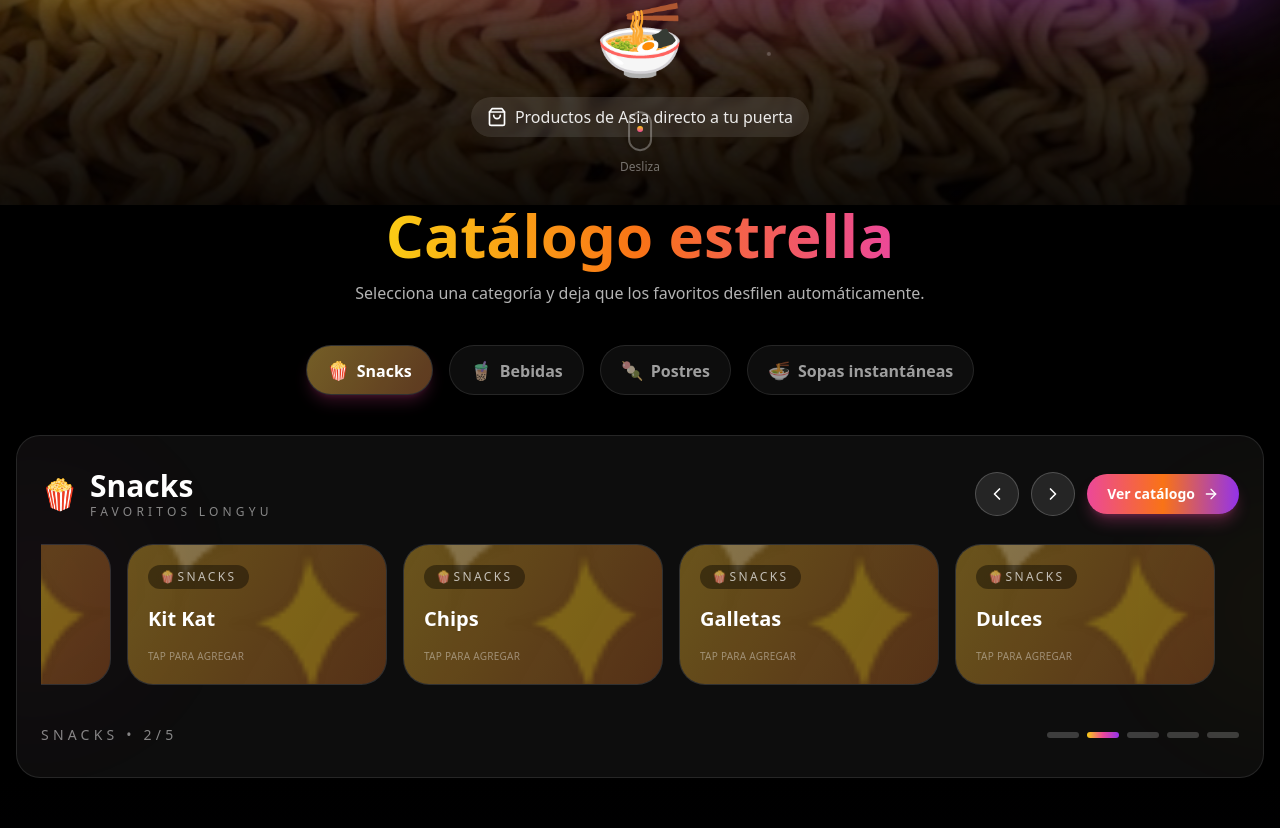
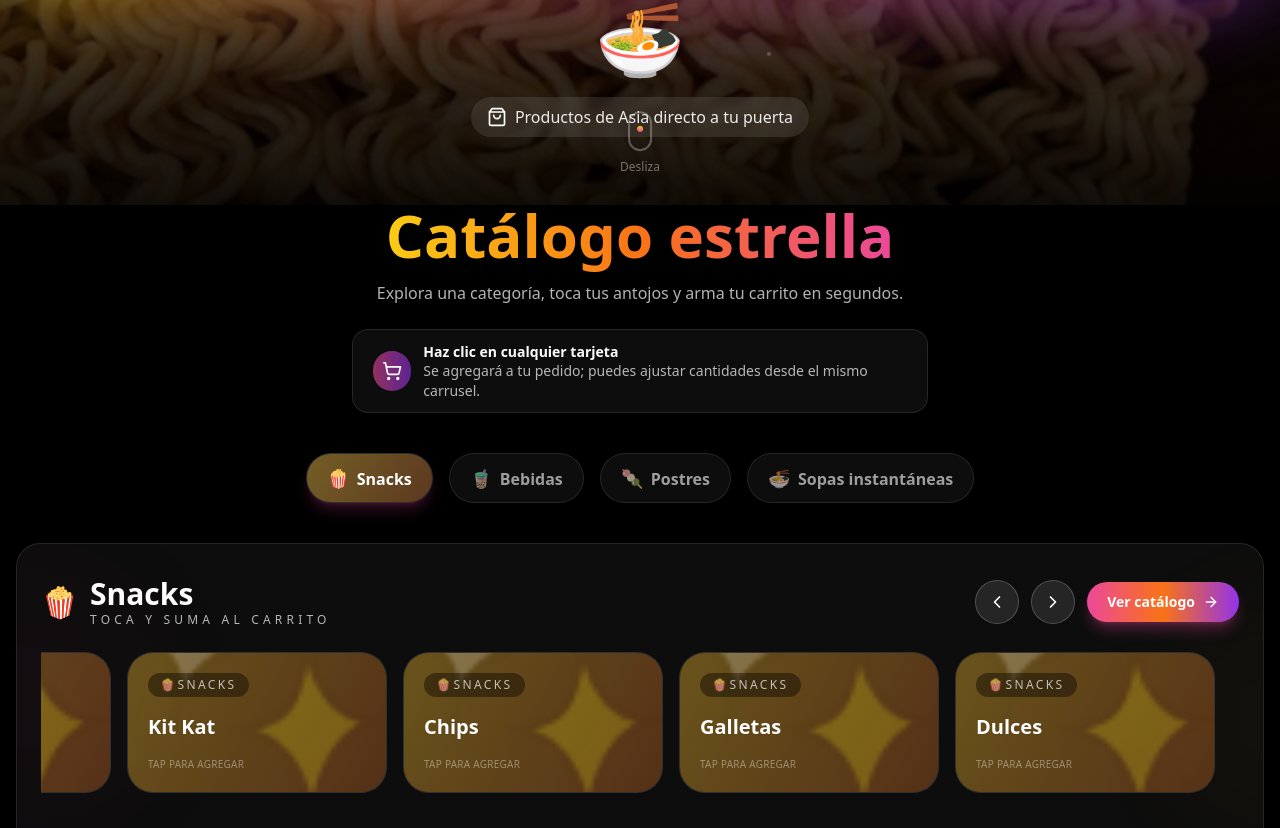
Before and after one commit to Serverket/longyu-shop, a React (Create React App) app: page / in a window 1280 px wide. Shown: the part 595-1423 px from the top of the page. Built offline with nearby package versions, Linux system fonts and the light colour scheme; a web font is replaced by a local one.

Commit message:
feat: enhance product carousel UI and cart interaction.

```diff
--- a/src/components/ProductCarousel.jsx
+++ b/src/components/ProductCarousel.jsx
@@ -1,6 +1,6 @@
 import React, { useMemo, useState, useRef, useEffect, useCallback } from 'react';
 import { motion, AnimatePresence } from 'framer-motion';
-import { ChevronLeft, ChevronRight, ArrowRight } from 'lucide-react';
+import { ChevronLeft, ChevronRight, ArrowRight, ShoppingCart } from 'lucide-react';
 import starsPattern from '../assets/images/stars.png';
 import WhatsAppCartBar from './WhatsAppCartBar';
 
@@ -153,13 +153,13 @@
 
   return (
     <section className="relative z-20" id="products">
-      <div className="mx-auto w-full max-w-7xl px-4">
+      <div className="px-4 mx-auto w-full max-w-7xl">
         <motion.h2
           initial={{ opacity: 0, y: 20 }}
           animate={{ opacity: 1, y: 0 }}
-          className="text-center text-3xl sm:text-4xl md:text-5xl lg:text-6xl font-black text-white mb-4"
+          className="mb-4 text-3xl font-black text-center text-white sm:text-4xl md:text-5xl lg:text-6xl"
         >
-          <span className="bg-gradient-to-r from-yellow-400 via-orange-500 to-pink-500 bg-clip-text text-transparent">
+          <span className="text-transparent bg-clip-text bg-gradient-to-r from-yellow-400 via-orange-500 to-pink-500">
             Catálogo estrella
           </span>
         </motion.h2>
@@ -167,12 +167,26 @@
           initial={{ opacity: 0, y: 20 }}
           animate={{ opacity: 1, y: 0 }}
           transition={{ delay: 0.1 }}
-          className="text-center text-white/70 max-w-xl mx-auto mb-10"
+          className="mx-auto mb-6 max-w-2xl text-center text-white/70"
         >
-          Selecciona una categoría y deja que los favoritos desfilen automáticamente.
+          Explora una categoría, toca tus antojos y arma tu carrito en segundos.
         </motion.p>
+        <motion.div
+          initial={{ opacity: 0, y: 16 }}
+          animate={{ opacity: 1, y: 0 }}
+          transition={{ delay: 0.18 }}
+          className="flex gap-3 items-center px-5 py-3 mx-auto mb-10 w-full max-w-xl text-sm rounded-2xl border backdrop-blur border-white/10 bg-white/5 text-white/80"
+        >
+          <div className="flex justify-center items-center w-10 h-10 text-white bg-gradient-to-r rounded-full from-pink-500/60 to-purple-600/60">
+            <ShoppingCart className="w-5 h-5" />
+          </div>
+          <div className="leading-snug">
+            <p className="font-semibold text-white">Haz clic en cualquier tarjeta</p>
+            <p className="text-white/70">Se agregará a tu pedido; puedes ajustar cantidades desde el mismo carrusel.</p>
+          </div>
+        </motion.div>
 
-        <div className="flex flex-wrap justify-center gap-3 md:gap-4 mb-10">
+        <div className="flex flex-wrap gap-3 justify-center mb-10 md:gap-4">
           {categories.map((category, index) => {
             const isActive = index === activeIndex;
             return (
@@ -209,46 +223,46 @@
             transition={{ duration: 0.3 }}
             className="relative"
           >
-            <div className="relative overflow-hidden rounded-3xl border border-white/10 bg-white/5 backdrop-blur-2xl px-4 sm:px-6 py-6 sm:py-8">
+            <div className="overflow-hidden relative px-4 py-6 rounded-3xl border backdrop-blur-2xl border-white/10 bg-white/5 sm:px-6 sm:py-8">
               <motion.div
-                className="absolute -left-24 top-10 h-56 w-56 rounded-full bg-pink-500/10 blur-3xl"
+                className="absolute top-10 -left-24 w-56 h-56 rounded-full blur-3xl bg-pink-500/10"
                 animate={{ scale: [0.9, 1.1, 0.9], opacity: [0.2, 0.35, 0.2] }}
                 transition={{ duration: 9, repeat: Infinity, ease: 'easeInOut' }}
               />
               <motion.div
-                className="absolute -right-36 bottom-10 h-64 w-64 rounded-full bg-yellow-400/10 blur-3xl"
+                className="absolute bottom-10 -right-36 w-64 h-64 rounded-full blur-3xl bg-yellow-400/10"
                 animate={{ scale: [0.8, 1, 0.8], opacity: [0.18, 0.3, 0.18] }}
                 transition={{ duration: 8, repeat: Infinity, ease: 'easeInOut' }}
               />
 
-              <div className="relative z-10 flex flex-col lg:flex-row lg:items-center lg:justify-between gap-6 mb-6">
-                <div className="flex items-center gap-3">
+              <div className="flex relative z-10 flex-col gap-6 mb-6 lg:flex-row lg:items-center lg:justify-between">
+                <div className="flex gap-3 items-center">
                   <span className="text-3xl">{activeCategory.icon}</span>
                   <div>
-                    <h3 className="text-2xl sm:text-3xl font-black text-white">{activeCategory.title}</h3>
-                    <p className="text-xs uppercase tracking-[0.35em] text-white/50">
-                      favoritos longyu
+                    <h3 className="text-2xl font-black text-white sm:text-3xl">{activeCategory.title}</h3>
+                    <p className="text-xs uppercase tracking-[0.35em] text-white/70">
+                      toca y suma al carrito
                     </p>
                   </div>
                 </div>
 
-                <div className="flex flex-wrap items-center gap-3 self-start lg:self-auto justify-end">
+                <div className="flex flex-wrap gap-3 justify-end items-center self-start lg:self-auto">
                   <button
                     type="button"
                     onClick={() => scrollByCard('prev')}
-                    className="group flex h-11 w-11 items-center justify-center rounded-full border border-white/20 bg-white/10 text-white transition-all hover:border-white/40 hover:bg-white/20"
+                    className="flex justify-center items-center w-11 h-11 text-white rounded-full border transition-all group border-white/20 bg-white/10 hover:border-white/40 hover:bg-white/20"
                     aria-label="Anterior"
                   >
-                    <ChevronLeft className="h-5 w-5" />
+                    <ChevronLeft className="w-5 h-5" />
                   </button>
 
                   <button
                     type="button"
                     onClick={() => scrollByCard('next')}
-                    className="group flex h-11 w-11 items-center justify-center rounded-full border border-white/20 bg-white/10 text-white transition-all hover:border-white/40 hover:bg-white/20"
+                    className="flex justify-center items-center w-11 h-11 text-white rounded-full border transition-all group border-white/20 bg-white/10 hover:border-white/40 hover:bg-white/20"
                     aria-label="Siguiente"
                   >
-                    <ChevronRight className="h-5 w-5" />
+                    <ChevronRight className="w-5 h-5" />
                   </button>
 
                   <motion.a
@@ -260,7 +274,7 @@
                     className="inline-flex items-center gap-2 rounded-full bg-gradient-to-r from-pink-500 via-orange-500 to-purple-600 px-5 py-2.5 text-xs sm:text-sm font-semibold text-white shadow-lg shadow-pink-500/30"
                   >
                     Ver catálogo
-                    <ArrowRight className="h-4 w-4" />
+                    <ArrowRight className="w-4 h-4" />
                   </motion.a>
                 </div>
               </div>
@@ -268,7 +282,7 @@
               <div
                 ref={sliderRef}
                 onScroll={handleScroll}
-                className="relative z-10 flex gap-4 overflow-x-auto pb-4 pr-6 snap-x snap-mandatory"
+                className="flex overflow-x-auto relative z-10 gap-4 pr-6 pb-4 snap-x snap-mandatory"
                 style={{ scrollbarWidth: 'none' }}
               >
                 {activeCategory.items.map((item) => {
@@ -282,7 +296,7 @@
                     onClick={() => toggleSelect(item)}
                     className={`relative flex min-w-[220px] sm:min-w-[260px] flex-col justify-between overflow-hidden rounded-[26px] border p-5 text-white snap-start cursor-pointer transition ${
                       isSelected
-                        ? 'border-pink-500/60 bg-gradient-to-br from-pink-500/30 via-purple-600/30 to-yellow-400/20'
+                        ? 'bg-gradient-to-br border-pink-500/60 from-pink-500/30 via-purple-600/30 to-yellow-400/20'
                         : 'border-white/10 bg-white/5'
                     }`}
                     whileHover={{ y: -6 }}
@@ -299,17 +313,17 @@
                     <img
                       src={starsPattern}
                       alt=""
-                      className="absolute inset-0 h-full w-full object-cover opacity-20 mix-blend-screen"
+                      className="object-cover absolute inset-0 w-full h-full opacity-20 mix-blend-screen"
                       aria-hidden
                     />
 
-                    <div className="relative z-10 flex flex-col gap-4">
+                    <div className="flex relative z-10 flex-col gap-4">
                       <span className="inline-flex w-fit items-center gap-2 rounded-full bg-black/40 px-3 py-1 text-xs uppercase tracking-[0.2em] text-white/70">
                         {activeCategory.icon}
                         {activeCategory.title}
                       </span>
                       <h4 className="text-xl font-black drop-shadow-sm">{item}</h4>
-                      <div className="flex items-center gap-2">
+                      <div className="flex gap-2 items-center">
                         <span className={`text-[10px] tracking-wide uppercase ${isSelected ? 'text-pink-300' : 'text-white/40'}`}>
                           {isSelected ? 'Seleccionado' : 'Tap para agregar'}
                         </span>
@@ -323,11 +337,11 @@
                         )}
                       </div>
                       {isSelected && (
-                        <div className="mt-2 flex items-center gap-2">
+                        <div className="flex gap-2 items-center mt-2">
                           <button
                             type="button"
                             onClick={(e) => { e.stopPropagation(); updateQty(id, -1); }}
-                            className="h-6 w-6 flex items-center justify-center rounded-full bg-white/10 hover:bg-white/20 text-xs"
+                            className="flex justify-center items-center w-6 h-6 text-xs rounded-full bg-white/10 hover:bg-white/20"
                           >
                             -
                           </button>
@@ -335,7 +349,7 @@
                           <button
                             type="button"
                             onClick={(e) => { e.stopPropagation(); updateQty(id, 1); }}
-                            className="h-6 w-6 flex items-center justify-center rounded-full bg-white/10 hover:bg-white/20 text-xs"
+                            className="flex justify-center items-center w-6 h-6 text-xs rounded-full bg-white/10 hover:bg-white/20"
                           >
                             +
                           </button>
@@ -347,11 +361,11 @@
                 })}
               </div>
 
-              <div className="mt-6 flex flex-col items-center justify-between gap-4 text-white/60 sm:flex-row">
+              <div className="flex flex-col gap-4 justify-between items-center mt-6 text-white/60 sm:flex-row">
                 <span className="text-sm uppercase tracking-[0.3em] text-white/50">
                   {activeCategory.title} • {visibleProductIndex + 1}/{activeCategory.items.length}
                 </span>
-                <div className="flex items-center gap-2">
+                <div className="flex gap-2 items-center">
                   {activeCategory.items.map((item, index) => (
                     <span
                       key={`${activeCategory.id}-dot-${item}`}
```
